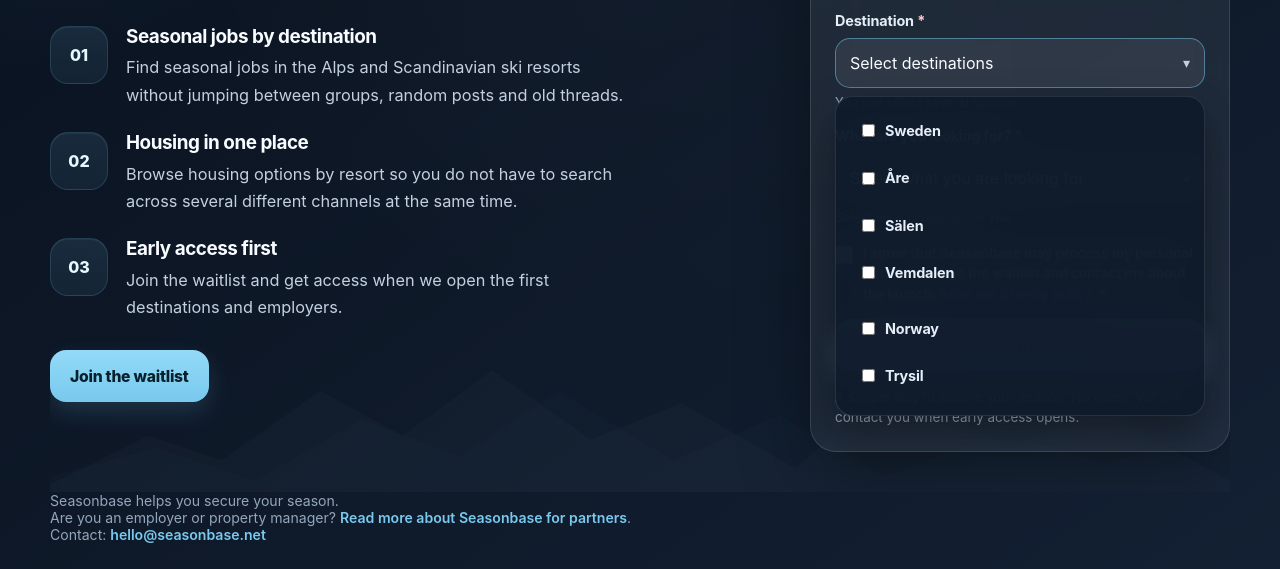
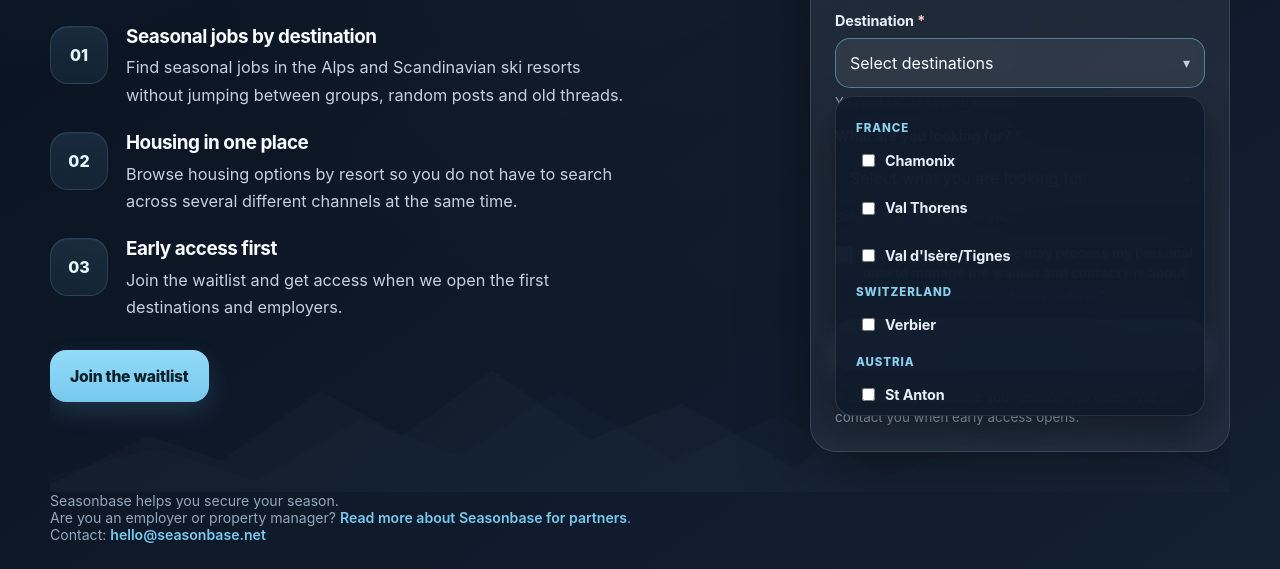
Before and after one commit to ollegorefalt/Seasonbase, a website: page en/index.html in a window 1280 px wide. Both pictures are taken after a click on the button "Select destinations". Shown: the part 335-904 px from the top of the page. Drawn offline with Linux system fonts and the light colour scheme.

Commit message:
Update index.html

```diff
--- a/en/index.html
+++ b/en/index.html
@@ -766,36 +766,17 @@
       </button>
       <div class="multi-select-dropdown">
         <div class="multi-select-group">
-          <label class="multi-select-option">
-            <input type="checkbox" value="Sweden"> Sweden
-          </label>
-          <label class="multi-select-option"><input type="checkbox" value="Åre"> Åre</label>
-          <label class="multi-select-option"><input type="checkbox" value="Sälen"> Sälen</label>
-          <label class="multi-select-option"><input type="checkbox" value="Vemdalen"> Vemdalen</label>
-        </div>
-
-        <div class="multi-select-group">
-          <label class="multi-select-option">
-            <input type="checkbox" value="Norway"> Norway
-          </label>
-          <label class="multi-select-option"><input type="checkbox" value="Trysil"> Trysil</label>
-          <label class="multi-select-option"><input type="checkbox" value="Hemsedal"> Hemsedal</label>
-          <label class="multi-select-option"><input type="checkbox" value="Geilo"> Geilo</label>
-        </div>
-
-        <div class="multi-select-group">
-          <label class="multi-select-option">
-            <input type="checkbox" value="The Alps"> The Alps
-          </label>
           <div class="multi-select-group-title" style="font-size:0.72rem; margin-top:10px;">France</div>
           <label class="multi-select-option"><input type="checkbox" value="Chamonix"> Chamonix</label>
           <label class="multi-select-option"><input type="checkbox" value="Val Thorens"> Val Thorens</label>
+          <label class="multi-select-option"><input type="checkbox" value="Val d'Isère/Tignes"> Val d'Isère/Tignes</label>
 
           <div class="multi-select-group-title" style="font-size:0.72rem; margin-top:10px;">Switzerland</div>
           <label class="multi-select-option"><input type="checkbox" value="Verbier"> Verbier</label>
 
           <div class="multi-select-group-title" style="font-size:0.72rem; margin-top:10px;">Austria</div>
           <label class="multi-select-option"><input type="checkbox" value="St Anton"> St Anton</label>
+          <label class="multi-select-option"><input type="checkbox" value="Bad Gastein"> Bad Gastein</label>
         </div>
 
         <div class="multi-select-group">
```
